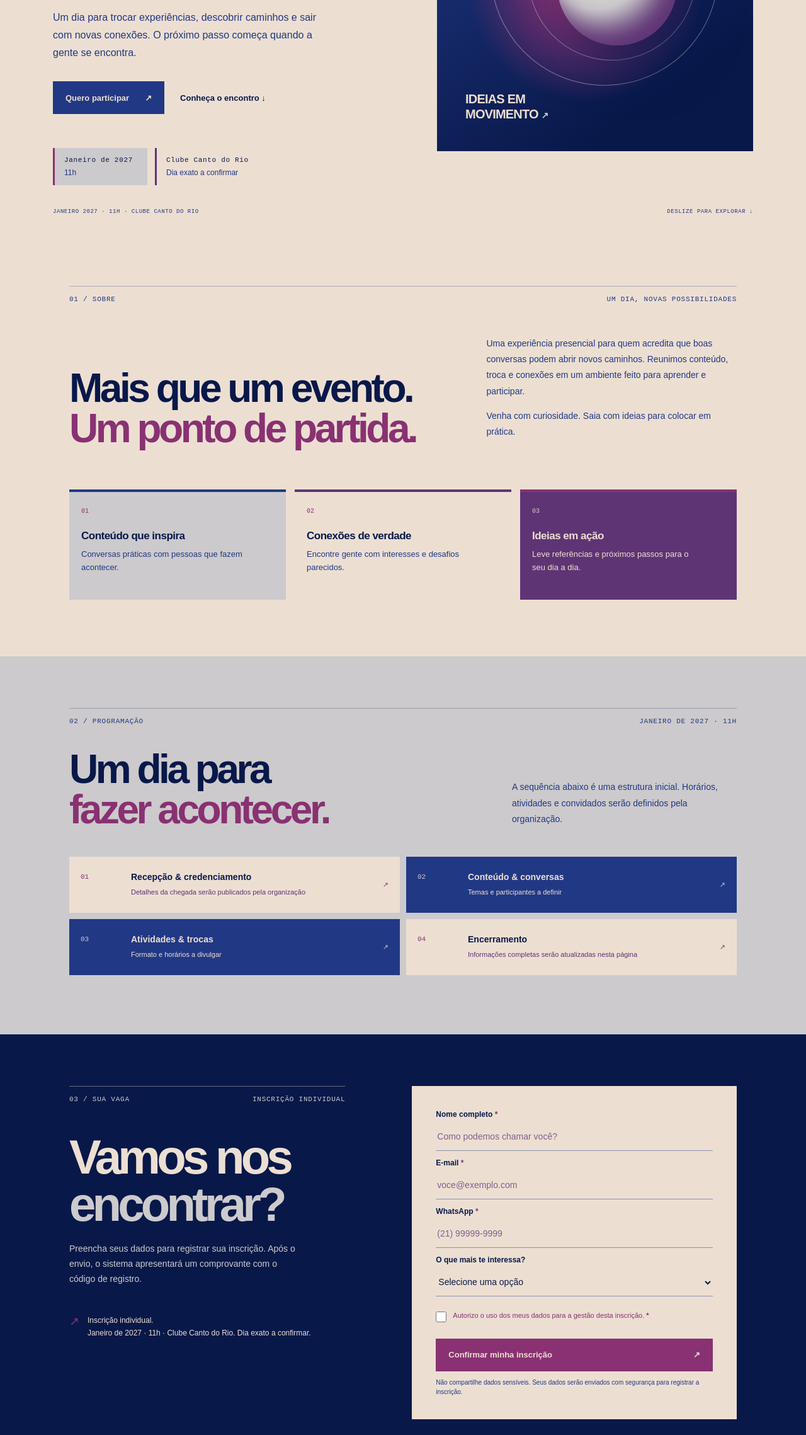
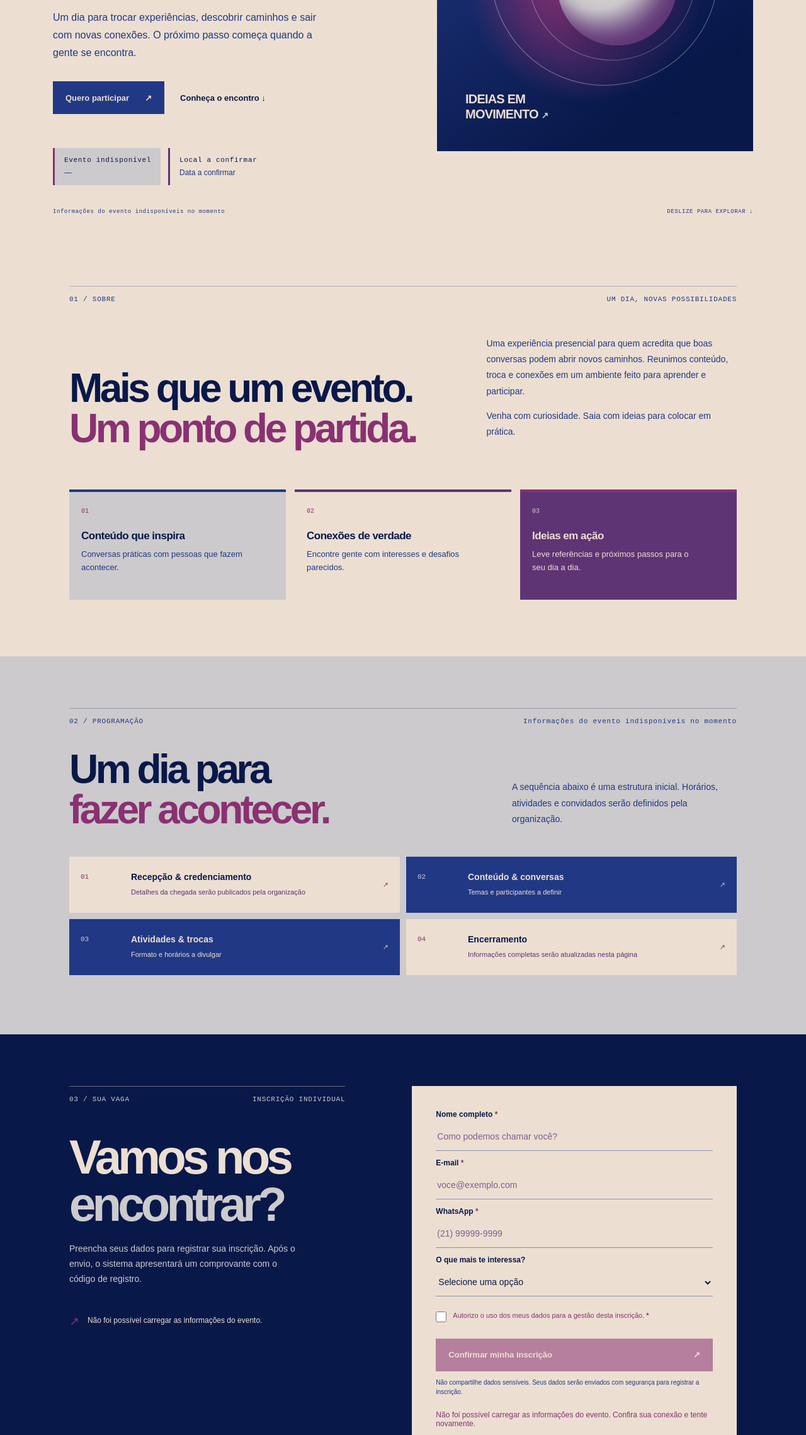
Before and after one commit to michel-brotherhood/encontro-pwa-inscricoes, a website: page public/index.html in a window 1280 px wide. Shown: the part 501-2779 px from the top of the page at 63% size. Drawn offline with Linux system fonts and the light colour scheme; no server answers.

Commit message:
fix: block registration until event details load

```diff
--- a/public/app.js
+++ b/public/app.js
@@ -2,27 +2,72 @@ const form = document.querySelector('#registration-form');
 const message = document.querySelector('#form-message');
 const dialog = document.querySelector('#success-dialog');
 const submitButton = form.querySelector('[type="submit"]');
+const retryEventButton = document.querySelector('#retry-event');
 let latestRegistration = null;
-let eventDetails = { monthLabel: 'Janeiro de 2027', startTime: '11:00', venueName: 'Clube Canto do Rio', eventDate: null };
+let eventDetails = null;
 const formatEventTime = (time) => time.endsWith(':00') ? `${time.slice(0, 2)}h` : `${time}h`;
+const formatEventDate = (date) => {
+  const [year, month, day] = date.split('-');
+  return `${day}/${month}/${year}`;
+};
 
 async function loadEventDetails() {
+  submitButton.disabled = true;
+  retryEventButton.hidden = true;
+  retryEventButton.disabled = true;
+  message.textContent = 'Carregando informações do evento…';
+
   try {
     const response = await fetch('/api/event');
     if (!response.ok) throw new Error('Evento indisponível');
-    eventDetails = await response.json();
+    const details = await response.json();
+    if (
+      typeof details?.monthLabel !== 'string' || !details.monthLabel.trim() ||
+      typeof details?.startTime !== 'string' || !/^\d{2}:\d{2}$/.test(details.startTime) ||
+      typeof details?.venueName !== 'string' || !details.venueName.trim() ||
+      (details.eventDate !== null && (typeof details.eventDate !== 'string' || !/^\d{4}-\d{2}-\d{2}$/.test(details.eventDate)))
+    ) throw new Error('Configuração do evento inválida');
+
+    eventDetails = details;
     document.querySelector('#event-month').textContent = eventDetails.monthLabel;
     document.querySelector('#event-time').textContent = formatEventTime(eventDetails.startTime.slice(0, 5));
     document.querySelector('#event-venue').textContent = eventDetails.venueName;
+    document.querySelector('#event-date-note').textContent = eventDetails.eventDate
+      ? `Data: ${formatEventDate(eventDetails.eventDate)}`
+      : 'Dia exato a confirmar';
+
+    const eventSummary = `${eventDetails.monthLabel} · ${formatEventTime(eventDetails.startTime.slice(0, 5))} · ${eventDetails.venueName}`;
+    document.querySelector('#event-summary-footer').textContent = eventSummary;
+    document.querySelector('#event-summary-schedule').textContent = eventSummary;
+    document.querySelector('#event-summary-signup').textContent = `Inscrição individual. ${eventSummary}. ${eventDetails.eventDate ? `Data confirmada: ${formatEventDate(eventDetails.eventDate)}.` : 'Dia exato a confirmar.'}`;
+    message.textContent = '';
+    submitButton.disabled = false;
   } catch {
-    // Mantém os dados de demonstração visíveis; inscrições continuam sujeitas à API.
+    eventDetails = null;
+    document.querySelector('#event-month').textContent = 'Evento indisponível';
+    document.querySelector('#event-time').textContent = '—';
+    document.querySelector('#event-venue').textContent = 'Local a confirmar';
+    document.querySelector('#event-date-note').textContent = 'Data a confirmar';
+    document.querySelector('#event-summary-footer').textContent = 'Informações do evento indisponíveis no momento';
+    document.querySelector('#event-summary-schedule').textContent = 'Informações do evento indisponíveis no momento';
+    document.querySelector('#event-summary-signup').textContent = 'Não foi possível carregar as informações do evento.';
+    message.textContent = 'Não foi possível carregar as informações do evento. Confira sua conexão e tente novamente.';
+    retryEventButton.hidden = false;
+  } finally {
+    retryEventButton.disabled = false;
   }
 }
-const eventReady = loadEventDetails();
+retryEventButton.addEventListener('click', loadEventDetails);
+loadEventDetails();
 
 form.addEventListener('submit', async (event) => {
   event.preventDefault();
   message.textContent = '';
+  if (!eventDetails) {
+    message.textContent = 'As informações do evento ainda não estão disponíveis. Tente carregá-las novamente.';
+    retryEventButton.hidden = false;
+    return;
+  }
   if (!form.reportValidity()) return;
 
   const data = new FormData(form);
@@ -38,7 +83,6 @@ form.addEventListener('submit', async (event) => {
   submitButton.querySelector('span').textContent = '…';
 
   try {
-    await eventReady;
     const response = await fetch('/api/registrations', {
       method: 'POST',
       headers: { 'Content-Type': 'application/json' },
@@ -66,7 +110,7 @@ form.addEventListener('submit', async (event) => {
   } catch {
     message.textContent = 'Não foi possível conectar ao servidor. Confira sua conexão e tente novamente.';
   } finally {
-    submitButton.disabled = false;
+    submitButton.disabled = !eventDetails;
     submitButton.removeAttribute('aria-busy');
     submitButton.querySelector('span').textContent = '↗';
   }
--- a/public/index.html
+++ b/public/index.html
@@ -23,10 +23,10 @@
         <h1 id="hero-title">Ideias que<br>movem o <em>amanhã.</em></h1>
         <p class="hero-lede">Um dia para trocar experiências, descobrir caminhos e sair com novas conexões. O próximo passo começa quando a gente se encontra.</p>
         <div class="hero-actions"><a class="button button-primary" href="#inscricao">Quero participar <span aria-hidden="true">↗</span></a><a class="text-link" href="#sobre">Conheça o encontro <span aria-hidden="true">↓</span></a></div>
-        <div class="hero-meta"><div><strong id="event-month">Janeiro de 2027</strong><span id="event-time">11h</span></div><div><strong id="event-venue">Clube Canto do Rio</strong><span>Dia exato a confirmar</span></div></div>
+        <div class="hero-meta"><div><strong id="event-month">Carregando evento…</strong><span id="event-time">—</span></div><div><strong id="event-venue">Local a confirmar</strong><span id="event-date-note">Data a confirmar</span></div></div>
       </div>
       <div class="hero-art" aria-label="Ilustração abstrata em tons verde e amarelo" role="img"><div class="art-ring ring-one"></div><div class="art-ring ring-two"></div><div class="art-orb"></div><div class="art-caption">IDEIAS EM<br>MOVIMENTO <span>↗</span></div><div class="art-index">01 — 26</div></div>
-      <div class="hero-bottom"><span>JANEIRO 2027 · 11H · CLUBE CANTO DO RIO</span><span>DESLIZE PARA EXPLORAR ↓</span></div>
+      <div class="hero-bottom"><span id="event-summary-footer">Informações do evento sendo carregadas…</span><span>DESLIZE PARA EXPLORAR ↓</span></div>
     </section>
 
     <section class="intro section" id="sobre">
@@ -36,22 +36,23 @@
     </section>
 
     <section class="schedule section" id="agenda">
-      <div class="section-label"><span>02 / PROGRAMAÇÃO</span><span>JANEIRO DE 2027 · 11H</span></div>
+      <div class="section-label"><span>02 / PROGRAMAÇÃO</span><span id="event-summary-schedule">Informações do evento sendo carregadas…</span></div>
       <div class="schedule-head"><h2>Um dia para<br><em>fazer acontecer.</em></h2><p>A sequência abaixo é uma estrutura inicial. Horários, atividades e convidados serão definidos pela organização.</p></div>
       <div class="timeline"><div><time>01</time><strong>Recepção & credenciamento</strong><span>Detalhes da chegada serão publicados pela organização</span><b>↗</b></div><div><time>02</time><strong>Conteúdo & conversas</strong><span>Temas e participantes a definir</span><b>↗</b></div><div><time>03</time><strong>Atividades & trocas</strong><span>Formato e horários a divulgar</span><b>↗</b></div><div><time>04</time><strong>Encerramento</strong><span>Informações completas serão atualizadas nesta página</span><b>↗</b></div></div>
     </section>
 
     <section class="signup" id="inscricao">
-      <div class="signup-copy"><div class="section-label"><span>03 / SUA VAGA</span><span>INSCRIÇÃO INDIVIDUAL</span></div><h2>Vamos nos<br><em>encontrar?</em></h2><p>Preencha seus dados para registrar sua inscrição. Após o envio, o sistema apresentará um comprovante com o código de registro.</p><div class="signup-note"><span>↗</span><p>Inscrição individual.<br>Janeiro de 2027 · 11h · Clube Canto do Rio. Dia exato a confirmar.</p></div></div>
+      <div class="signup-copy"><div class="section-label"><span>03 / SUA VAGA</span><span>INSCRIÇÃO INDIVIDUAL</span></div><h2>Vamos nos<br><em>encontrar?</em></h2><p>Preencha seus dados para registrar sua inscrição. Após o envio, o sistema apresentará um comprovante com o código de registro.</p><div class="signup-note"><span>↗</span><p id="event-summary-signup">Informações do evento sendo carregadas…</p></div></div>
       <form id="registration-form" class="signup-form" novalidate>
         <label for="name">Nome completo <span>*</span></label><input id="name" name="name" autocomplete="name" required minlength="3" placeholder="Como podemos chamar você?">
         <label for="email">E-mail <span>*</span></label><input id="email" name="email" type="email" autocomplete="email" required placeholder="voce@exemplo.com">
         <label for="phone">WhatsApp <span>*</span></label><input id="phone" name="phone" type="tel" autocomplete="tel" inputmode="tel" required placeholder="(21) 99999-9999">
         <label for="interest">O que mais te interessa?</label><select id="interest" name="interest"><option value="">Selecione uma opção</option><option>Conteúdo e aprendizagem</option><option>Networking e conexões</option><option>Novas oportunidades</option><option>Quero conhecer o evento</option></select>
         <label class="consent"><input type="checkbox" name="consent" required><span>Autorizo o uso dos meus dados para a gestão desta inscrição. <b>*</b></span></label>
-        <button class="button button-dark" type="submit">Confirmar minha inscrição <span aria-hidden="true">↗</span></button>
+        <button class="button button-dark" type="submit" disabled>Confirmar minha inscrição <span aria-hidden="true">↗</span></button>
         <p class="form-foot">Não compartilhe dados sensíveis. Seus dados serão enviados com segurança para registrar a inscrição.</p>
-        <p id="form-message" class="form-message" role="status" aria-live="polite"></p>
+        <p id="form-message" class="form-message" role="status" aria-live="polite">Carregando informações do evento…</p>
+        <button id="retry-event" class="text-link event-retry" type="button" hidden>Tentar carregar novamente</button>
       </form>
     </section>
   </main>
--- a/public/styles.css
+++ b/public/styles.css
@@ -44,6 +44,7 @@ button, a { -webkit-tap-highlight-color: transparent; }
 .hero-actions { display: flex; align-items: center; gap: 25px; flex-wrap: wrap; margin-top: 31px; }
 .button { border: 0; min-height: 52px; padding: 0 20px; display: inline-flex; gap: 25px; align-items: center; justify-content: space-between; font-size: 13px; font-weight: 700; cursor: pointer; transition: transform .2s, background .2s; }
 .button:hover { transform: translateY(-2px); }
+.button:disabled, .button:disabled:hover { opacity: .55; cursor: not-allowed; transform: none; }
 .button-primary { background: var(--blue); color: var(--beige); }
 .button-primary:hover { background: var(--purple); }
 .text-link { font-size: 13px; font-weight: 600; }
@@ -113,6 +114,9 @@ button, a { -webkit-tap-highlight-color: transparent; }
 .form-foot { font-size: 10px; color: var(--blue); line-height: 1.5; }
 .form-message { font-size: 12px; min-height: 18px; color: var(--magenta); }
 .form-message:empty { display: none; }
+#retry-event[hidden] { display: none; }
+.event-retry { align-self: flex-start; margin: 2px 0 12px; border: 0; padding: 8px 0; background: none; color: var(--magenta); text-decoration: underline; cursor: pointer; }
+.event-retry:disabled { opacity: .55; cursor: wait; }
 footer { padding: 25px max(5vw, calc((100vw - var(--content))/2)); display: flex; justify-content: space-between; align-items: center; gap: 14px; background: var(--navy); color: var(--beige); }
 footer .brand-mark { color: var(--navy); background: var(--gray); }
 footer .brand-dot { color: var(--gray); }
```
